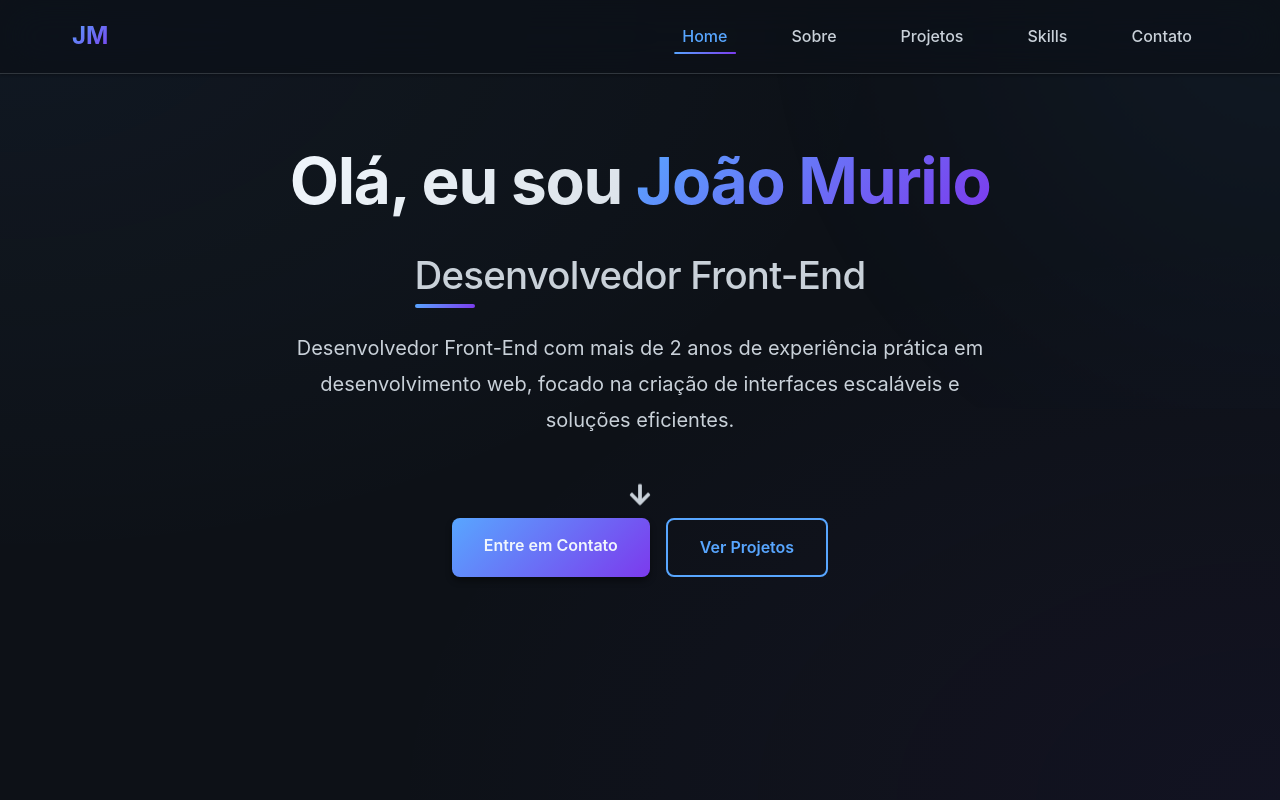
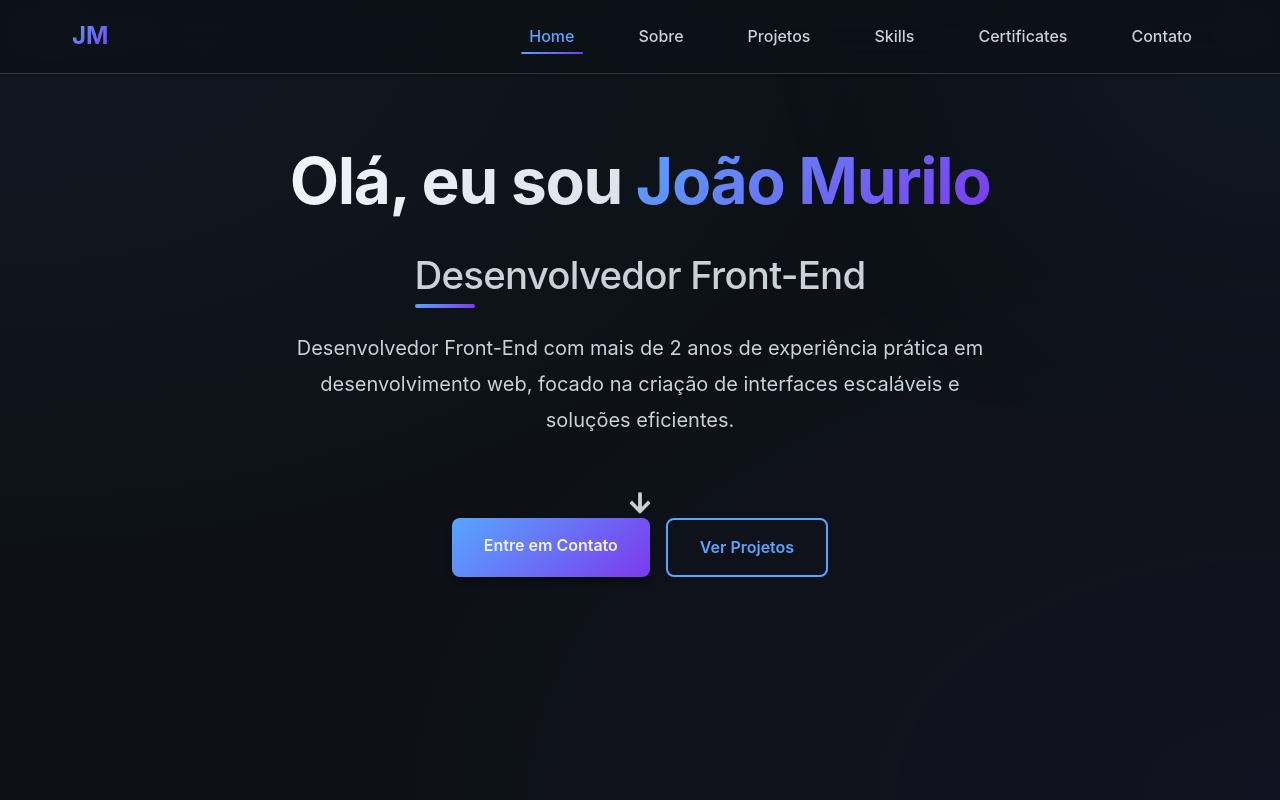
Before and after one commit to JoaoMuriloPO/portfolio-pessoal-joao-murilo, a React (Vite) app: page / in a window 1280 px wide. Shown: the top 800 px of the page. Built offline with nearby package versions, Linux system fonts and the light colour scheme.

Commit message:
Add Certificates section with navigation and styling; update dependencies and add .gitignore

```diff
--- a/package.json
+++ b/package.json
@@ -11,7 +11,8 @@
   "dependencies": {
     "react": "^18.2.0",
     "react-dom": "^18.2.0",
-    "react-icons": "^4.12.0"
+    "react-icons": "^4.12.0",
+    "swiper": "^12.0.3"
   },
   "devDependencies": {
     "@types/react": "^18.2.43",
--- a/src/App.tsx
+++ b/src/App.tsx
@@ -4,6 +4,7 @@ import Home from './sections/HomeComponent/Home'
 import About from './sections/AboutComponent/About'
 import Projects from './sections/ProjectsComponent/Projects'
 import Skills from './sections/SkillsComponent/Skills'
+import Certificates from './sections/certificatesComponent/Certificates'
 import Contact from './sections/ContactComponent/Contact'
 import './App.css'
 
@@ -12,7 +13,14 @@ function App() {
 
   useEffect(() => {
     const handleScroll = () => {
-      const sections = ['home', 'about', 'projects', 'skills', 'contact']
+      const sections = [
+        'home',
+        'about',
+        'projects',
+        'skills',
+        'Certificates',
+        'contact',
+      ];
       const scrollPosition = window.scrollY + 100
 
       for (const section of sections) {
@@ -39,10 +47,11 @@ function App() {
         <About />
         <Projects />
         <Skills />
+        <Certificates/>
         <Contact />
       </main>
     </div>
-  )
+  );
 }
 
 export default App
--- a/src/components/Navigation.tsx
+++ b/src/components/Navigation.tsx
@@ -14,8 +14,9 @@ const Navigation = ({ activeSection }: NavigationProps) => {
     { id: 'about', label: 'Sobre' },
     { id: 'projects', label: 'Projetos' },
     { id: 'skills', label: 'Skills' },
+    { id: 'Certificates', label: 'Certificates' },
     { id: 'contact', label: 'Contato' },
-  ]
+  ];
 
   const handleNavClick = (sectionId: string) => {
     const element = document.getElementById(sectionId)
--- /dev/null
+++ b/src/sections/certificatesComponent/Certificates.css
@@ -0,0 +1,50 @@
+.Certificates {
+  background-color: var(--bg-primary);
+}
+
+.certificates-grid {
+  display: grid;
+  grid-template-columns: repeat(2, 1fr);
+  gap: 1.5rem;
+  margin-top: 2rem;
+}
+
+@media (max-width: 768px) {
+  .certificates-grid {
+    grid-template-columns: 1fr;
+  }
+}
+
+.certificates-navigation {
+  margin-top: 2rem;
+  display: flex;
+  align-items: center;
+  justify-content: center;
+  gap: 1.5rem;
+}
+
+.certificates-navigation button {
+  background: transparent;
+  border: 1px solid var(--text-secondary);
+  color: var(--text-primary);
+  font-size: 1.5rem;
+  padding: 0.4rem 0.9rem;
+  cursor: pointer;
+  border-radius: 6px;
+  transition: all 0.2s ease;
+}
+
+.certificates-navigation button:hover:not(:disabled) {
+  background: var(--accent-color);
+  color: #fff;
+}
+
+.certificates-navigation button:disabled {
+  opacity: 0.4;
+  cursor: not-allowed;
+}
+
+.certificates-navigation span {
+  font-size: 0.9rem;
+  opacity: 0.8;
+}
--- /dev/null
+++ b/src/sections/certificatesComponent/Certificates.tsx
@@ -0,0 +1,115 @@
+import { useState } from 'react';
+import ProjectCard from '../../components/ProjectCard';
+import './Certificates.css';
+
+const ITEMS_PER_PAGE = 4;
+
+const Certificates = () => {
+  const certificates = [
+    {
+      title: 'Fundamentos de HTML e CSS',
+      description: 'Micro certificado Rocketseat de HTML e CSS.',
+      technologies: ['HTML', 'CSS'],
+      link: 'https://app.rocketseat.com.br/certificates/da761764-b8eb-4464-9e02-90e15511f356',
+    },
+    {
+      title: 'JavaScript',
+      description: 'Micro certificado Rocketseat sobre JavaScript.',
+      technologies: ['JavaScript'],
+      link: 'https://app.rocketseat.com.br/certificates/b608fe5d-9377-420a-a3a7-8731dc2fc3cc',
+    },
+    {
+      title: 'Git e GitHub',
+      description: 'Micro certificado Rocketseat sobre Git e GitHub.',
+      technologies: ['Git', 'GitHub'],
+      link: 'https://app.rocketseat.com.br/certificates/4454bd8c-bee4-4b26-95a6-03b2bb18d41d',
+    },
+    {
+      title: 'Clean Code',
+      description: 'Curso Rocketseat focado em boas práticas e código limpo.',
+      technologies: ['Clean Code', 'Boas Práticas'],
+      link: 'https://app.rocketseat.com.br/certificates/d5f4728e-4a11-4f80-a6d5-7adbeedbb170',
+    },
+    {
+      title: 'Discover',
+      description:
+        'Curso Rocketseat com base em lógica de programação e fundamentos web.',
+      technologies: ['JavaScript', 'Web'],
+      link: 'https://app.rocketseat.com.br/certificates/24cd7226-f61f-4166-84b8-a96c1029ce23',
+    },
+    {
+      title: 'Fundamentos do React',
+      description:
+        'Micro certificado Rocketseat sobre os fundamentos do React.',
+      technologies: ['React'],
+      link: 'https://app.rocketseat.com.br/certificates/89e6a911-cd82-4e4e-99e6-107c07774dda',
+    },
+    {
+      title: 'Fundamentos do Next.js',
+      description: 'Curso Rocketseat sobre os fundamentos do Next.js.',
+      technologies: ['Next.js'],
+      link: 'https://app.rocketseat.com.br/certificates/0ae1e49b-4adb-4450-a905-5522d0c54604',
+    },
+    {
+      title: 'Portfólio Ninja',
+      description: 'Curso Rocketseat sobre criação de portfólio profissional.',
+      technologies: ['Carreira', 'Portfólio'],
+      link: 'https://app.rocketseat.com.br/certificates/9ddfe78b-0d2b-426a-b042-e165130d0873',
+    },
+  ];
+
+  const [page, setPage] = useState(0);
+
+  const start = page * ITEMS_PER_PAGE;
+  const end = start + ITEMS_PER_PAGE;
+  const currentItems = certificates.slice(start, end);
+
+  const totalPages = Math.ceil(certificates.length / ITEMS_PER_PAGE);
+
+  return (
+    <section id="Certificates" className="Certificates section">
+      <div className="container">
+        <h2 className="section-title">Certificados</h2>
+        <p className="section-subtitle">
+          Alguns dos certificados que conquistei durante minha jornada como
+          desenvolvedor
+        </p>
+
+        <div className="certificates-grid">
+          {currentItems.map((cert, index) => (
+            <ProjectCard
+              key={index}
+              title={cert.title}
+              description={cert.description}
+              technologies={cert.technologies}
+            />
+          ))}
+        </div>
+
+        {totalPages > 1 && (
+          <div className="certificates-navigation">
+            <button
+              onClick={() => setPage((p) => Math.max(p - 1, 0))}
+              disabled={page === 0}
+            >
+              ‹
+            </button>
+
+            <span>
+              {page + 1} / {totalPages}
+            </span>
+
+            <button
+              onClick={() => setPage((p) => Math.min(p + 1, totalPages - 1))}
+              disabled={page === totalPages - 1}
+            >
+              ›
+            </button>
+          </div>
+        )}
+      </div>
+    </section>
+  );
+};
+
+export default Certificates;
```
Also changed, not shown: 2 other files (tests, documents, lock files or other folders).
